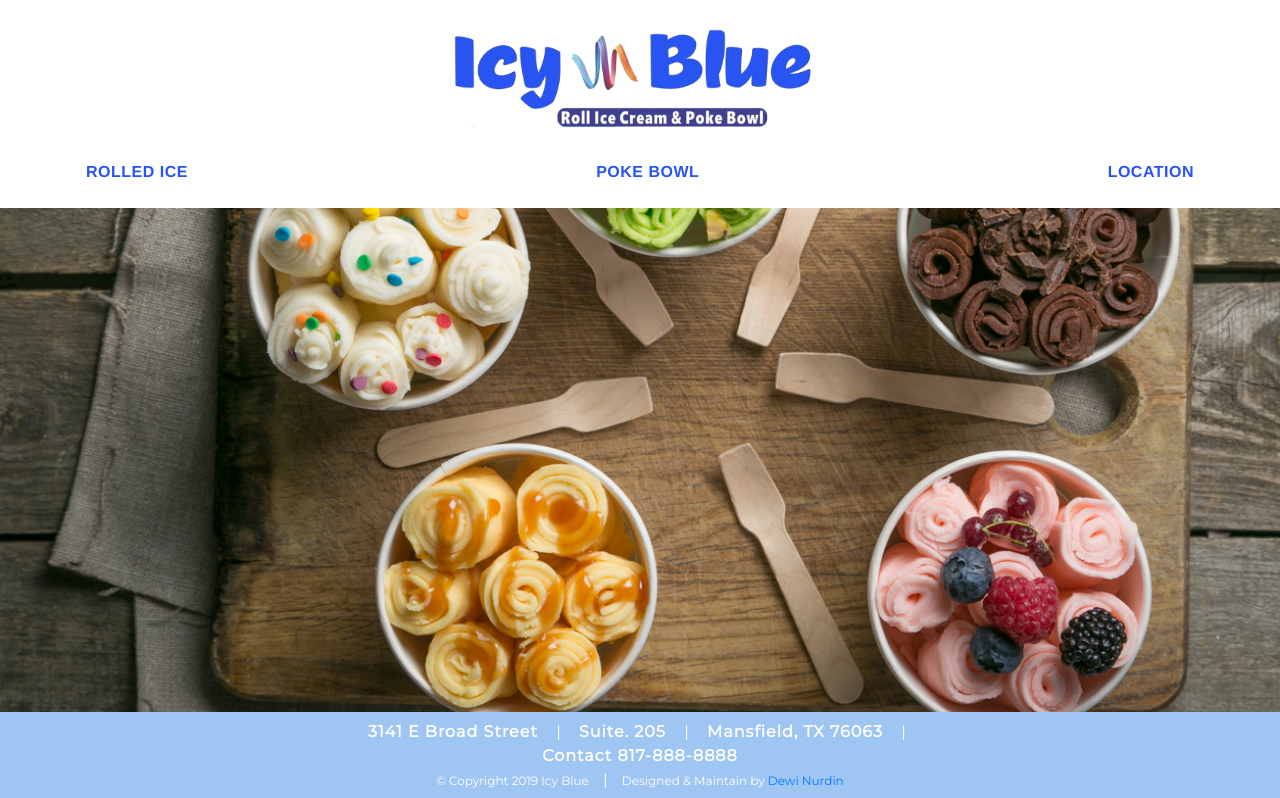
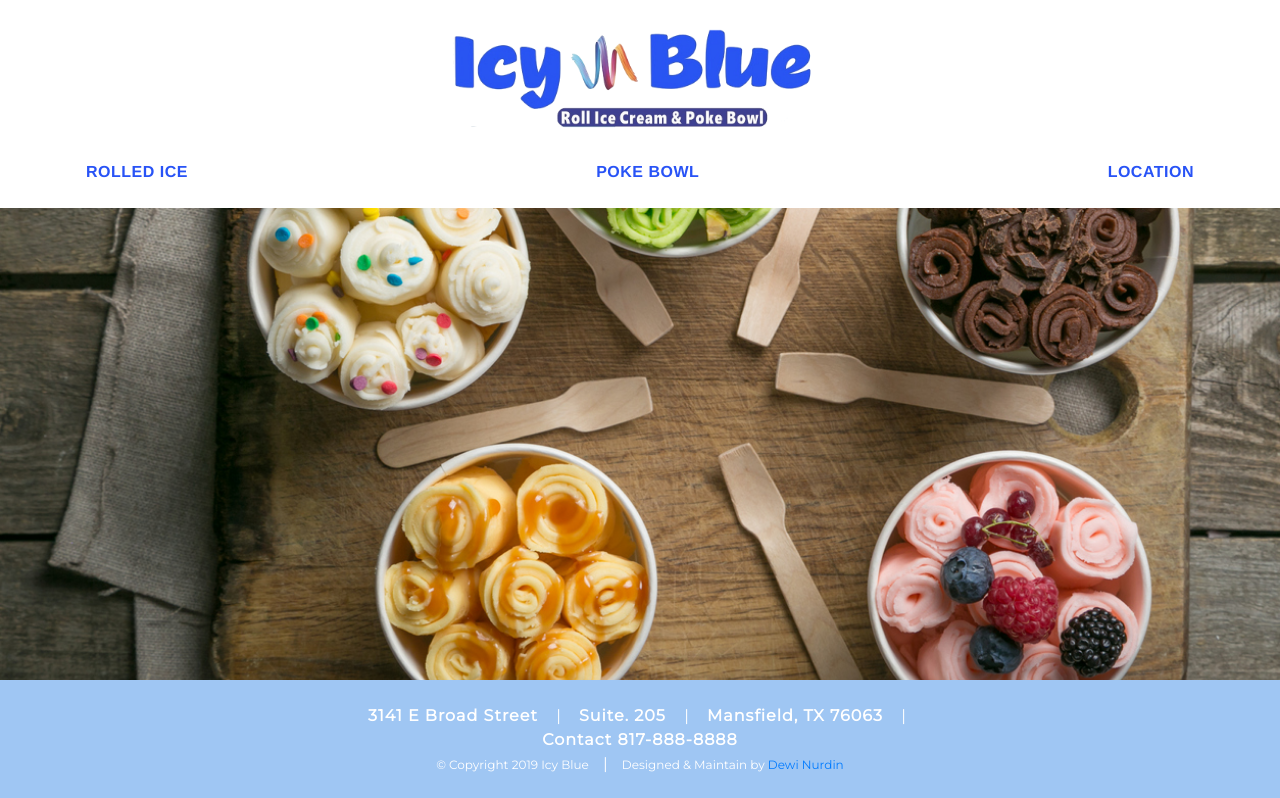
Before and after one commit to Dewinurdin/icy-blue, a React (Create React App) app: page / in a window 1280 px wide. Shown: the top 798 px of the page. Built offline with nearby package versions, Linux system fonts and the light colour scheme.

Commit message:
added more padding on footer

```diff
--- a/src/App.css
+++ b/src/App.css
@@ -48,7 +48,8 @@
   background-color: rgb(159, 198, 243);
   color: white;
   text-align: center;
-  padding: .5rem;
+  padding: 1.5rem;
+
   font-family: "Montserrat";
 }
 .address, .phone {
```
